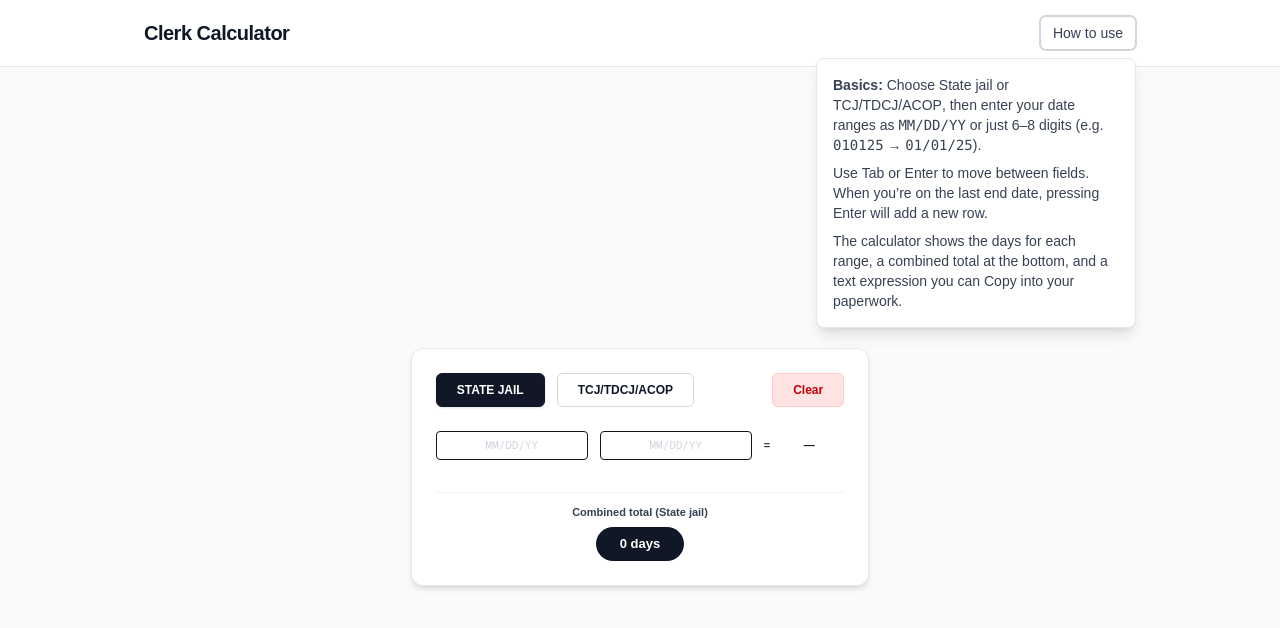
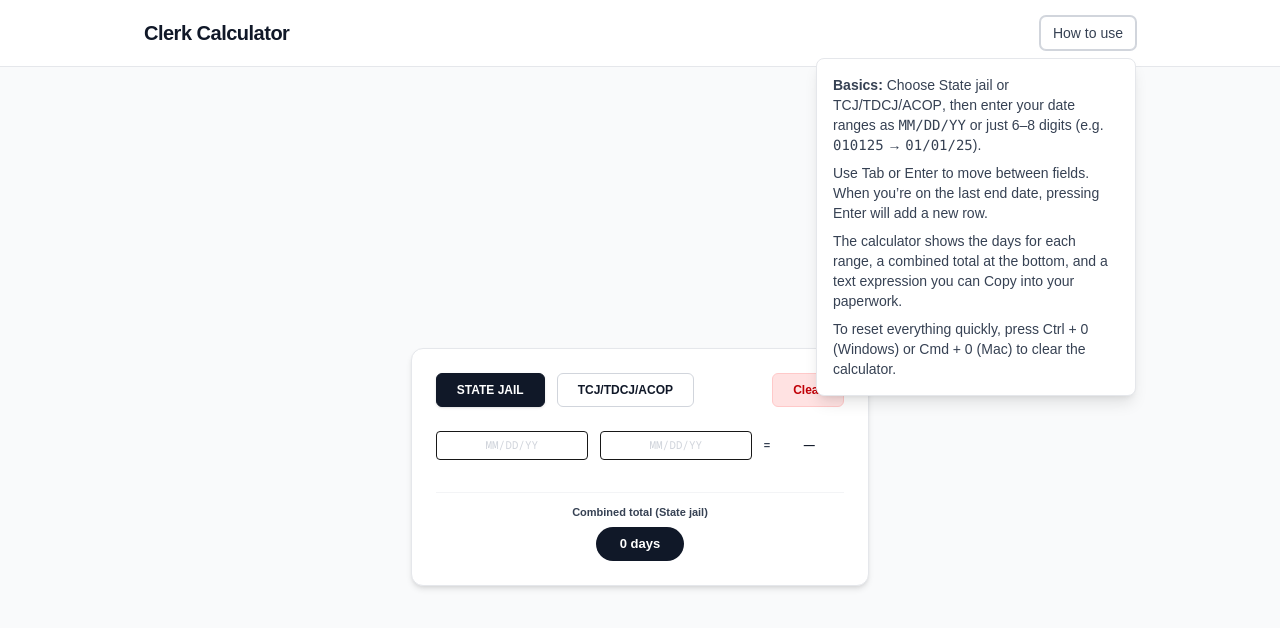
Before and after one commit to jesusoyer/Clerk-Calculator, a Next.js app: page / in a window 1280 px wide. Both pictures are taken after a click on the button "How to use". Shown: the top 628 px of the page. Built offline with nearby package versions, Linux system fonts and the light colour scheme.

Commit message:
added a keyboard shortcut ctrl - 0 to clear out the calculator

```diff
--- a/app/components/Calculator.tsx
+++ b/app/components/Calculator.tsx
@@ -263,6 +263,21 @@ function BacktimeCard() {
     }
   }
 
+  // ⌨️ Keyboard shortcut: Ctrl+0 / Cmd+0 to clear the calculator
+  useEffect(() => {
+    function onKeyDown(e: KeyboardEvent | any) {
+      if ((e.ctrlKey || e.metaKey) && e.key === "0") {
+        e.preventDefault();
+        handleClearAll();
+      }
+    }
+
+    if (typeof window !== "undefined") {
+      window.addEventListener("keydown", onKeyDown);
+      return () => window.removeEventListener("keydown", onKeyDown);
+    }
+  }, [handleClearAll]);
+
   // Enter behavior on START field: go to end field (same row)
   function handleStartKeyDown(
     e: KeyboardEvent<HTMLInputElement>,
--- a/app/components/Header.tsx
+++ b/app/components/Header.tsx
@@ -52,12 +52,19 @@ export default function Header() {
     fields. When you’re on the last end date, pressing Enter will
     add a new row.
   </p>
-              <p>
+  <p className="mb-2">
     The calculator shows the days for each range, a combined total
     at the bottom, and a text expression you can{" "}
     <span className="font-medium">Copy</span> into your paperwork.
   </p>
+  <p>
+    To reset everything quickly, press{" "}
+    <span className="font-medium">Ctrl + 0</span> (Windows) or{" "}
+    <span className="font-medium">Cmd + 0</span> (Mac) to{" "}
+    clear the calculator.
+  </p>
 </div>
+
           )}
         </div>
       </div>
```
Lines whose indentation alone changed are shown as unchanged.
